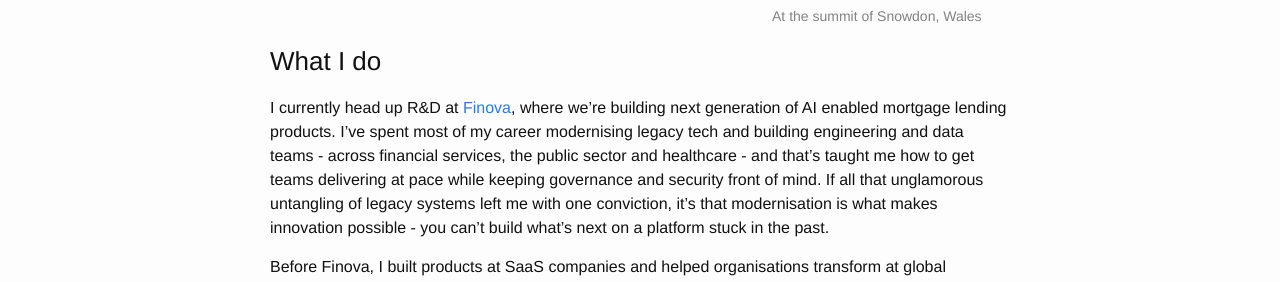
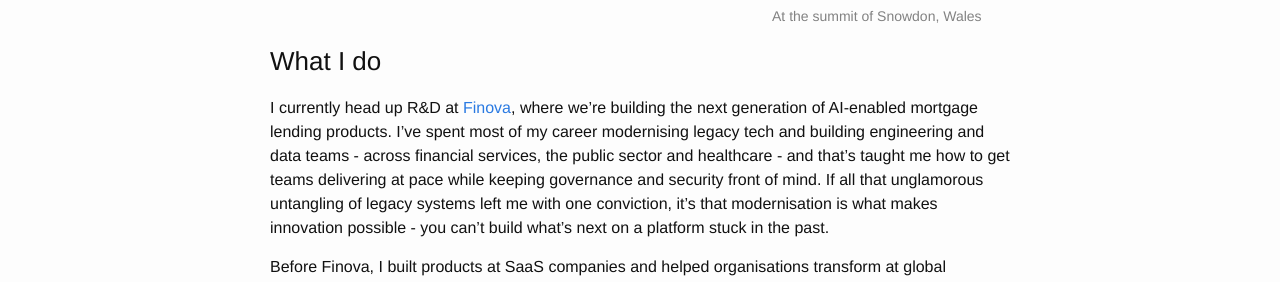
Before and after one commit to hemantksingh/hemantksingh.github.io, a Jekyll site: the page built from about.md, in a window 1280 px wide. Shown: the part 618-900 px from the top of the page. Built offline with Jekyll 4.4.1, drawn with Linux system fonts in a browser that asks for light colours.

Commit message:
Minor intro change

```diff
--- a/about.md
+++ b/about.md
@@ -20,7 +20,7 @@ Be it technology modernisation, Data and AI strategy, or just helping engineerin
 
 ### What I do
 
-I currently head up R&D at [Finova](https://www.finova.tech/), where we're building next generation of AI enabled mortgage lending products. I've spent most of my career modernising legacy tech and building engineering and data teams - across financial services, the public sector and healthcare - and that's taught me how to get teams delivering at pace while keeping governance and security front of mind. If all that unglamorous untangling of legacy systems left me with one conviction, it's that modernisation is what makes innovation possible - you can't build what's next on a platform stuck in the past.
+I currently head up R&D at [Finova](https://www.finova.tech/), where we're building the next generation of AI-enabled mortgage lending products. I've spent most of my career modernising legacy tech and building engineering and data teams - across financial services, the public sector and healthcare - and that's taught me how to get teams delivering at pace while keeping governance and security front of mind. If all that unglamorous untangling of legacy systems left me with one conviction, it's that modernisation is what makes innovation possible - you can't build what's next on a platform stuck in the past.
 
 Before Finova, I built products at SaaS companies and helped organisations transform at global consultancies, most recently at Accenture, where I guided client executives through modernisation, data and tech strategy, and ran a security community of practice to develop cybersecurity skills across Accenture UK engineering.
 
--- a/index.html
+++ b/index.html
@@ -8,7 +8,7 @@ layout: default
     <div class="about-hero-text">
       <h1>Helping organisations build what's next in engineering, data and AI</h1>
 
-      <p class="about-lede">Hi, I'm Hemant. I've spent the last 15 or so years modernising legacy tech and building engineering and data teams, to now leading R&amp;D and putting AI and agentic systems into real products. I care as much about the people who build software as the software itself. <a href="{{ "/about/" | prepend: site.baseurl }}">More about me &rarr;</a></p>
+      <p class="about-lede">Hi, I'm Hemant. I've spent the last 15 or so years modernising legacy tech and building engineering and data teams, to now landing AI and agentic systems into real products. I care as much about the people who build software as the software itself. <a href="{{ "/about/" | prepend: site.baseurl }}">More about me &rarr;</a></p>
 
       <div class="home-cta">
         {% if site.newsletter_url %}
```
